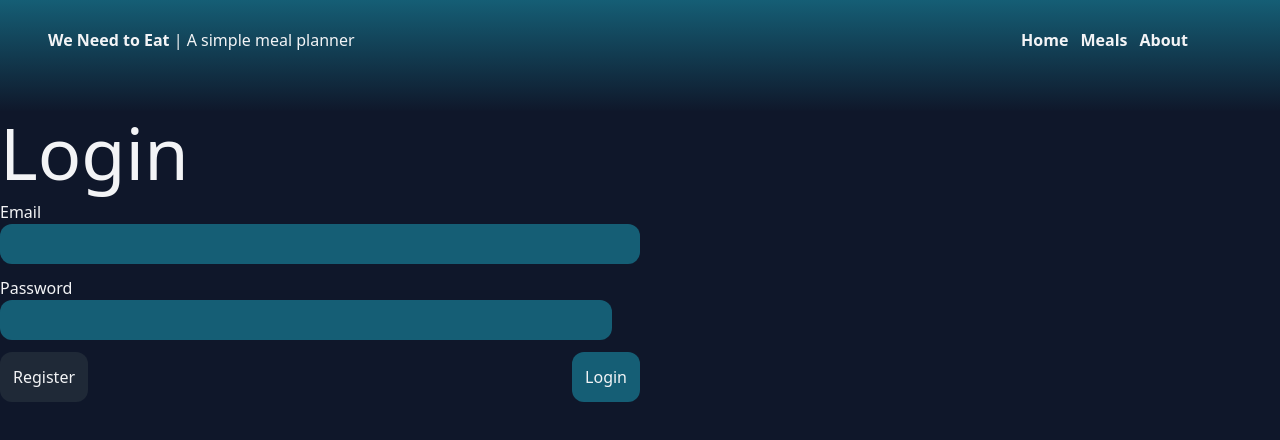
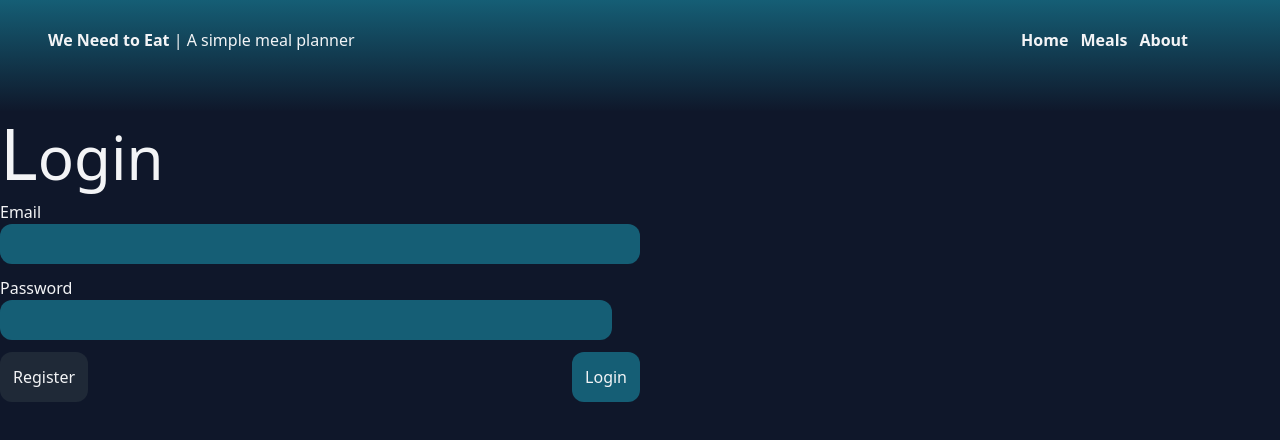
Before and after one commit to dallenbaldwin/WeNeedToEat, a Vue app: page /auth in a window 1280 px wide. Shown: the top 440 px of the page. Built offline with nearby package versions, Linux system fonts and the light colour scheme; no server answers; some icons are missing.

Commit message:
adjust header and paragraph

```diff
--- a/src/components/typography/H1.vue
+++ b/src/components/typography/H1.vue
@@ -1,5 +1,17 @@
 <template>
-  <div class="text-7xl mb-3 mt-1 text-ellipsis font-thin">
+  <div
+    :class="
+      [
+        'text-6xl',
+        'mb-3',
+        'mt-1',
+        'text-ellipsis',
+        'font-thin',
+        'first-letter:text-7xl',
+        'first-letter:font-light',
+      ].join(' ')
+    "
+  >
     <slot></slot>
   </div>
 </template>
--- a/src/components/typography/P.vue
+++ b/src/components/typography/P.vue
@@ -1,5 +1,5 @@
 <template>
-  <div class="mb-3">
+  <div :class="['mb-3', 'font-light', 'text-lg'].join(' ')">
     <slot></slot>
   </div>
 </template>
```
